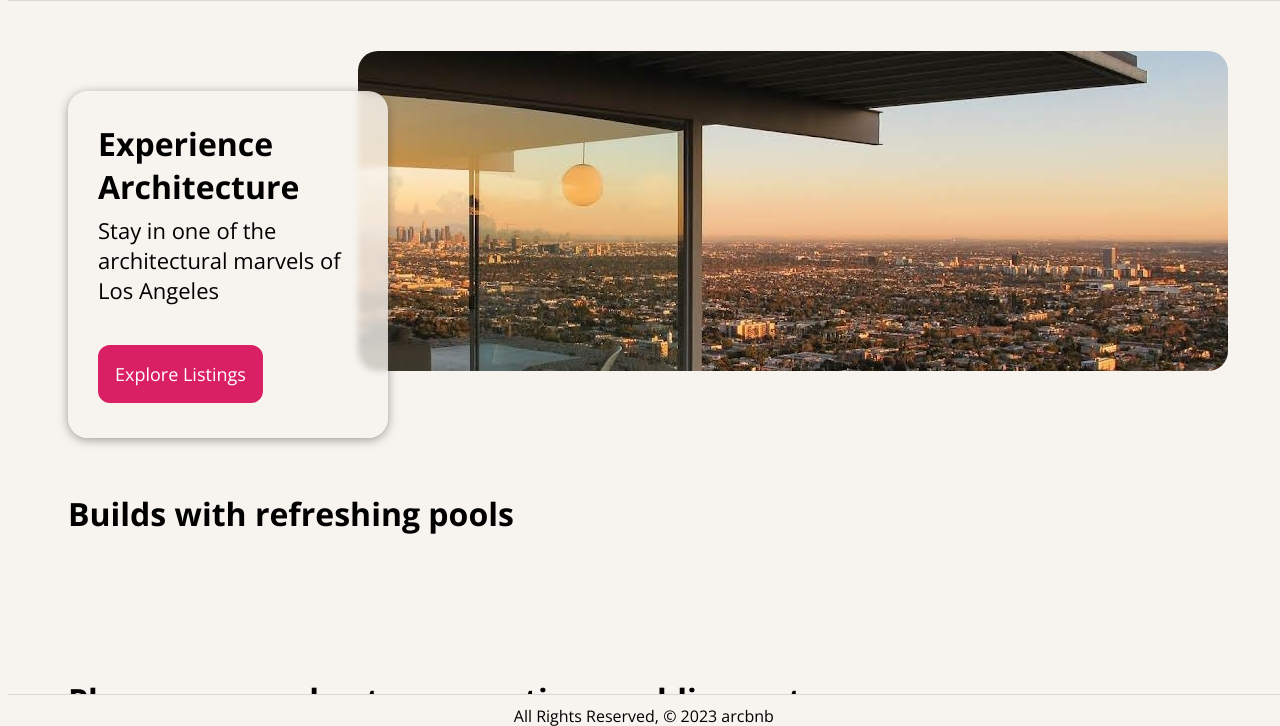
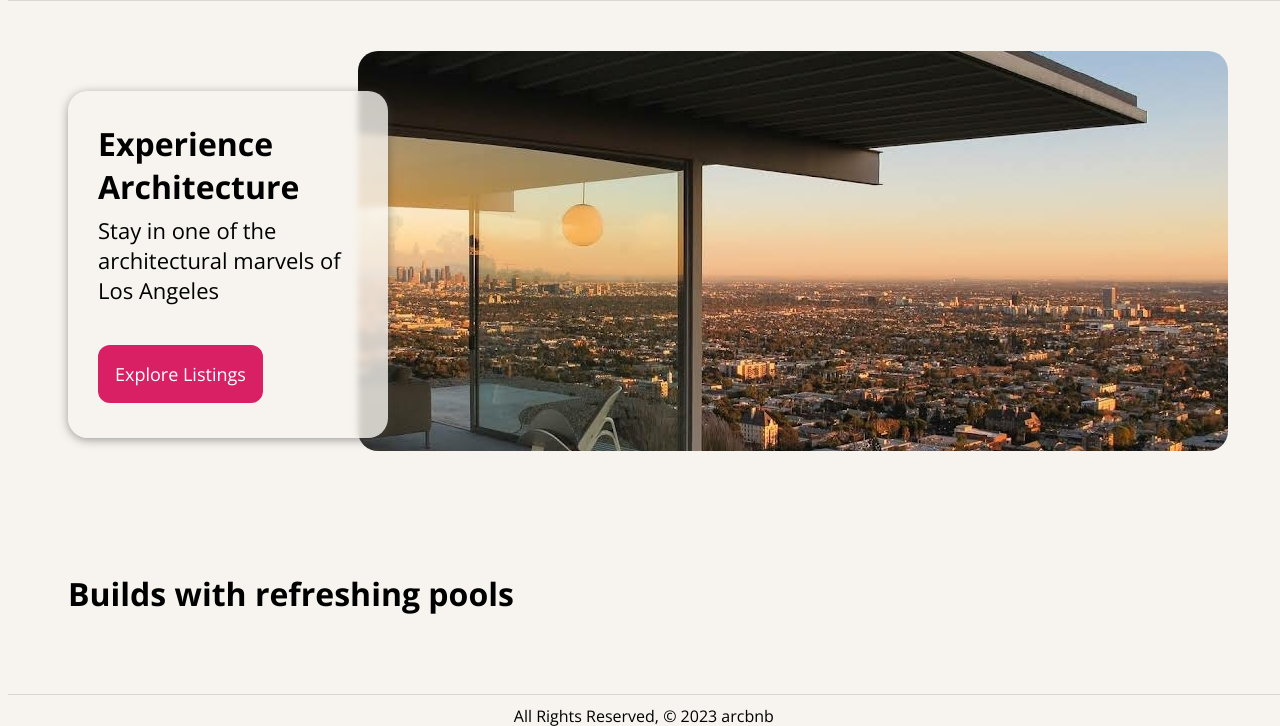
Before and after one commit to connorbyram/arcbnb, a Django app: page / in a window 1280 px wide. Shown: the part 68-794 px from the top of the page. Run offline with Django 4.2, Linux system fonts and the light colour scheme; data that the repository does not hold is empty.

Commit message:
cleaned up the code

```diff
--- a/main_app/static/css/style.css
+++ b/main_app/static/css/style.css
@@ -67,7 +67,7 @@ p {
 
 .hero-img {
     margin-left: 25%;
-    height: 40vh;
+    height: 50vh;
     width: 75%;
     object-fit: cover;
     background-position: center right;
```
